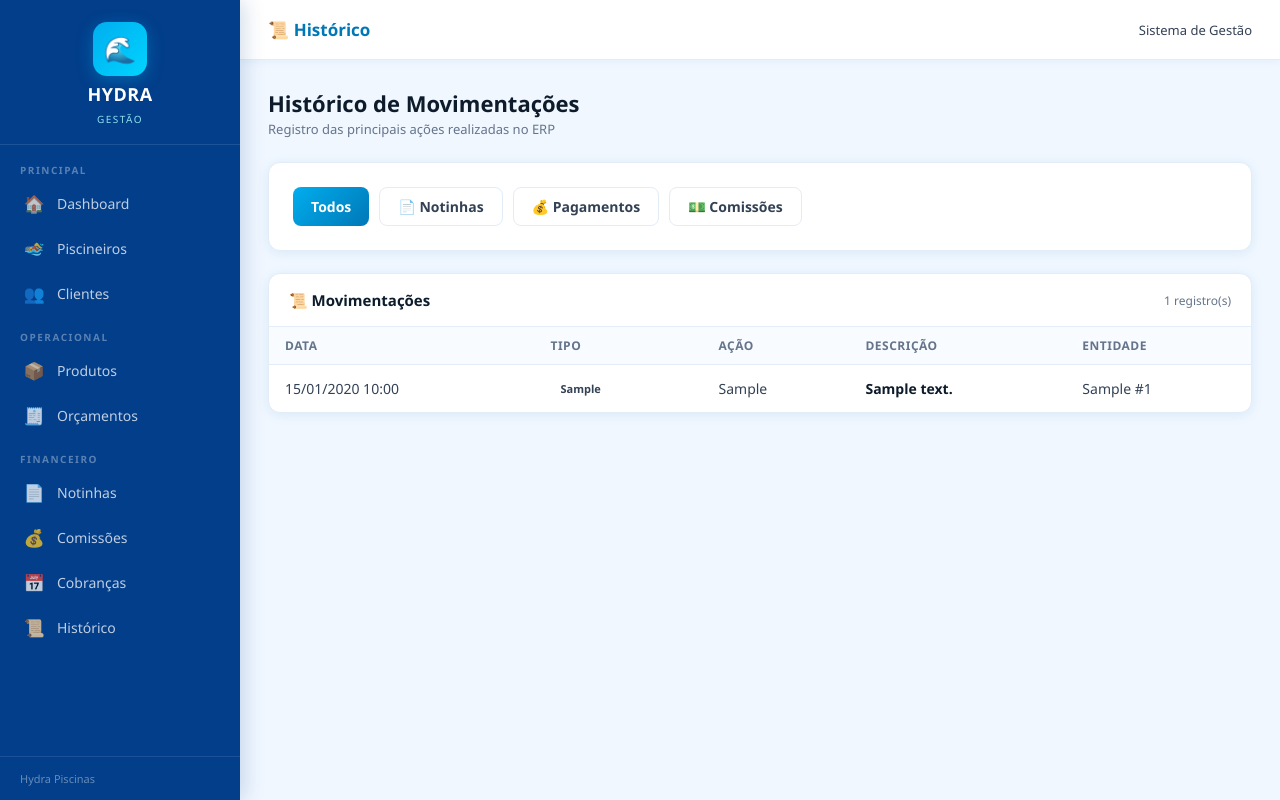
After one commit to paulorogeriovf/hydra-erp, a Flask app: page /historico/ in a window 1280 px wide. The commit adds this page. Run offline with Flask 3, Linux system fonts and the light colour scheme; tables that the repository leaves empty hold one stand-in row (values such as "Sample post").

Commit message:
implementa historico ao erp

```diff
--- a/app/__init__.py
+++ b/app/__init__.py
@@ -29,6 +29,7 @@ def create_app():
     from app.routes.notinhas import notinhas_bp
     from app.routes.cobrancas import cobrancas_bp
     from app.routes.comissoes import comissoes_bp
+    from app.routes.historico import historico_bp
 
     # Registra as rotas no Flask.
     app.register_blueprint(dashboard_bp)
@@ -39,4 +40,5 @@ def create_app():
     app.register_blueprint(notinhas_bp)
     app.register_blueprint(cobrancas_bp)
     app.register_blueprint(comissoes_bp)
+    app.register_blueprint(historico_bp)
     return app
--- a/app/models/__init__.py
+++ b/app/models/__init__.py
@@ -14,3 +14,5 @@ from app.models.anexo_notinha import AnexoNotinha
 from app.models.observacao_notinha import ObservacaoNotinha
 
 from app.models.retirada_comissao import RetiradaComissao
+
+from app.models.movimentacao import Movimentacao
--- a/app/routes/__init__.py
+++ b/app/routes/__init__.py
@@ -9,3 +9,4 @@ from app.routes.orcamentos import orcamentos_bp
 from app.routes.notinhas import notinhas_bp
 from app.routes.cobrancas import cobrancas_bp
 from app.routes.comissoes import comissoes_bp
+from app.routes.historico import historico_bp
--- /dev/null
+++ b/app/routes/historico.py
@@ -0,0 +1,59 @@
+# Hydra ERP
+# Responsável por: disponibilizar a área
+# de histórico de movimentações do sistema.
+
+from flask import (
+    Blueprint,
+    render_template,
+    request
+)
+
+from app.services.movimentacao_service import MovimentacaoService
+
+
+historico_bp = Blueprint(
+    "historico",
+    __name__,
+    url_prefix="/historico"
+)
+
+
+@historico_bp.route("/")
+def index():
+
+    tipo = (
+        request.args.get(
+            "tipo",
+            ""
+        )
+        .strip()
+        .upper()
+    )
+
+
+    if tipo:
+
+        movimentacoes = (
+            MovimentacaoService
+            .listar_por_tipo(
+                tipo
+            )
+        )
+
+    else:
+
+        movimentacoes = (
+            MovimentacaoService
+            .listar()
+        )
+
+
+    return render_template(
+        "historico/index.html",
+
+        movimentacoes=
+            movimentacoes,
+
+        tipo_filtro=
+            tipo
+    )
--- a/app/services/__init__.py
+++ b/app/services/__init__.py
@@ -14,3 +14,5 @@ from app.services.cobranca_service import CobrancaService
 
 from app.services.comissao_service import ComissaoService
 from app.services.dashboard_service import DashboardService
+
+from app.services.movimentacao_service import MovimentacaoService
--- /dev/null
+++ b/app/services/movimentacao_service.py
@@ -0,0 +1,137 @@
+# Hydra ERP
+# Responsável por: registrar e consultar
+# o histórico de movimentações do sistema.
+
+from app.extensions import db
+from app.models.movimentacao import Movimentacao
+
+
+class MovimentacaoService:
+
+    # =========================================================
+    # REGISTRAR
+    # =========================================================
+
+    @staticmethod
+    def registrar(
+        tipo,
+        acao,
+        descricao,
+        entidade=None,
+        entidade_id=None,
+        usuario_id=None
+    ):
+
+        tipo = (
+            tipo or ""
+        ).strip().upper()
+
+        acao = (
+            acao or ""
+        ).strip().upper()
+
+        descricao = (
+            descricao or ""
+        ).strip()
+
+
+        if not tipo:
+            raise ValueError(
+                "O tipo da movimentação é obrigatório."
+            )
+
+
+        if not acao:
+            raise ValueError(
+                "A ação da movimentação é obrigatória."
+            )
+
+
+        if not descricao:
+            raise ValueError(
+                "A descrição da movimentação é obrigatória."
+            )
+
+
+        movimentacao = Movimentacao(
+
+            tipo=
+                tipo,
+
+            acao=
+                acao,
+
+            descricao=
+                descricao,
+
+            entidade=(
+                entidade or ""
+            ).strip().upper() or None,
+
+            entidade_id=
+                entidade_id,
+
+            usuario_id=
+                usuario_id
+        )
+
+
+        db.session.add(
+            movimentacao
+        )
+
+        db.session.commit()
+
+
+        return movimentacao
+
+
+    # =========================================================
+    # LISTAR
+    # =========================================================
+
+    @staticmethod
+    def listar(
+        limite=200
+    ):
+
+        return (
+            Movimentacao.query
+            .order_by(
+                Movimentacao.data_criacao.desc()
+            )
+            .limit(
+                limite
+            )
+            .all()
+        )
+
+
+    # =========================================================
+    # FILTRAR POR TIPO
+    # =========================================================
+
+    @staticmethod
+    def listar_por_tipo(
+        tipo,
+        limite=200
+    ):
+
+        tipo = (
+            tipo or ""
+        ).strip().upper()
+
+
+        return (
+            Movimentacao.query
+            .filter_by(
+                tipo=tipo
+            )
+            .order_by(
+                Movimentacao.data_criacao.desc()
+            )
+            .limit(
+                limite
+            )
+            .all()
+        )
--- a/app/templates/base.html
+++ b/app/templates/base.html
@@ -136,6 +136,14 @@
     Cobranças
 </a>
 
+<a
+    class="nav-item"
+    href="{{ url_for('historico.index') }}"
+>
+    <span class="nav-icon">📜</span>
+    Histórico
+</a>
+
         </nav>
 
 
--- /dev/null
+++ b/app/templates/historico/index.html
@@ -0,0 +1,304 @@
+<!-- Hydra ERP
+     Responsável por: exibir o histórico
+     cronológico de movimentações do sistema. -->
+
+{% extends "base.html" %}
+
+
+{% block title %}
+Histórico - Hydra ERP
+{% endblock %}
+
+
+{% block header_title %}
+📜 <span>Histórico</span>
+{% endblock %}
+
+
+{% block content %}
+
+
+<div class="page-header">
+
+    <div class="page-title">
+
+        Histórico de Movimentações
+
+        <small>
+            Registro das principais ações realizadas no ERP
+        </small>
+
+    </div>
+
+</div>
+
+
+<!-- =========================================================
+     FILTROS
+========================================================= -->
+
+<div
+    class="form-card"
+    style="margin-bottom:22px;"
+>
+
+    <div
+        style="
+            display:flex;
+            gap:10px;
+            flex-wrap:wrap;
+        "
+    >
+
+        <a
+            class="
+                btn
+                {% if not tipo_filtro %}
+                    btn-primary
+                {% else %}
+                    btn-ghost
+                {% endif %}
+            "
+            href="{{ url_for('historico.index') }}"
+        >
+            Todos
+        </a>
+
+
+        <a
+            class="
+                btn
+                {% if tipo_filtro == 'NOTINHA' %}
+                    btn-primary
+                {% else %}
+                    btn-ghost
+                {% endif %}
+            "
+            href="{{ url_for(
+                'historico.index',
+                tipo='NOTINHA'
+            ) }}"
+        >
+            📄 Notinhas
+        </a>
+
+
+        <a
+            class="
+                btn
+                {% if tipo_filtro == 'PAGAMENTO' %}
+                    btn-primary
+                {% else %}
+                    btn-ghost
+                {% endif %}
+            "
+            href="{{ url_for(
+                'historico.index',
+                tipo='PAGAMENTO'
+            ) }}"
+        >
+            💰 Pagamentos
+        </a>
+
+
+        <a
+            class="
+                btn
+                {% if tipo_filtro == 'COMISSAO' %}
+                    btn-primary
+                {% else %}
+                    btn-ghost
+                {% endif %}
+            "
+            href="{{ url_for(
+                'historico.index',
+                tipo='COMISSAO'
+            ) }}"
+        >
+            💵 Comissões
+        </a>
+
+    </div>
+
+</div>
+
+
+<!-- =========================================================
+     MOVIMENTAÇÕES
+========================================================= -->
+
+<div class="table-wrap">
+
+    <div class="table-head">
+
+        <span class="table-head-title">
+
+            📜 Movimentações
+
+        </span>
+
+
+        <span
+            style="
+                font-size:12px;
+                color:var(--text-light);
+            "
+        >
+
+            {{ movimentacoes|length }}
+            registro(s)
+
+        </span>
+
+    </div>
+
+
+    <div style="overflow-x:auto;">
+
+        <table>
+
+            <thead>
+
+                <tr>
+                    <th>Data</th>
+                    <th>Tipo</th>
+                    <th>Ação</th>
+                    <th>Descrição</th>
+                    <th>Entidade</th>
+                </tr>
+
+            </thead>
+
+
+            <tbody>
+
+                {% for movimentacao in movimentacoes %}
+
+                    <tr>
+
+                        <!-- DATA -->
+
+                        <td>
+
+                            {{
+                                movimentacao.data_criacao
+                                .strftime(
+                                    "%d/%m/%Y %H:%M"
+                                )
+                            }}
+
+                        </td>
+
+
+                        <!-- TIPO -->
+
+                        <td>
+
+                            {% if movimentacao.tipo == "NOTINHA" %}
+
+                                <span class="badge badge-open">
+                                    📄 Notinha
+                                </span>
+
+
+                            {% elif movimentacao.tipo == "PAGAMENTO" %}
+
+                                <span class="badge badge-paid">
+                                    💰 Pagamento
+                                </span>
+
+
+                            {% elif movimentacao.tipo == "COMISSAO" %}
+
+                                <span class="badge badge-active">
+                                    💵 Comissão
+                                </span>
+
+
+                            {% else %}
+
+                                <span class="badge">
+                                    {{ movimentacao.tipo }}
+                                </span>
+
+                            {% endif %}
+
+                        </td>
+
+
+                        <!-- AÇÃO -->
+
+                        <td>
+
+                            {{ movimentacao.acao }}
+
+                        </td>
+
+
+                        <!-- DESCRIÇÃO -->
+
+                        <td>
+
+                            <strong>
+                                {{ movimentacao.descricao }}
+                            </strong>
+
+                        </td>
+
+
+                        <!-- ENTIDADE -->
+
+                        <td>
+
+                            {% if movimentacao.entidade %}
+
+                                {{ movimentacao.entidade }}
+
+                                {% if movimentacao.entidade_id %}
+
+                                    #{{ movimentacao.entidade_id }}
+
+                                {% endif %}
+
+                            {% else %}
+
+                                —
+
+                            {% endif %}
+
+                        </td>
+
+                    </tr>
+
+
+                {% else %}
+
+                    <tr>
+
+                        <td
+                            colspan="5"
+                            style="
+                                text-align:center;
+                                padding:45px;
+                                color:var(--text-light);
+                            "
+                        >
+
+                            Nenhuma movimentação encontrada.
+
+                        </td>
+
+                    </tr>
+
+                {% endfor %}
+
+            </tbody>
+
+        </table>
+
+    </div>
+
+</div>
+
+
+{% endblock %}
```
Also changed, not shown: app/models/movimentacao.py (added, +71 -0 lines), app/services/comissao_service.py (+13 -0 lines), app/services/notinha_service.py (+13 -0 lines), app/services/pagamento_service.py (+13 -0 lines), migrations/versions/ae7bcfe47e88_cria_tabela_de_movimentacoes.py (added, +38 -0 lines).
